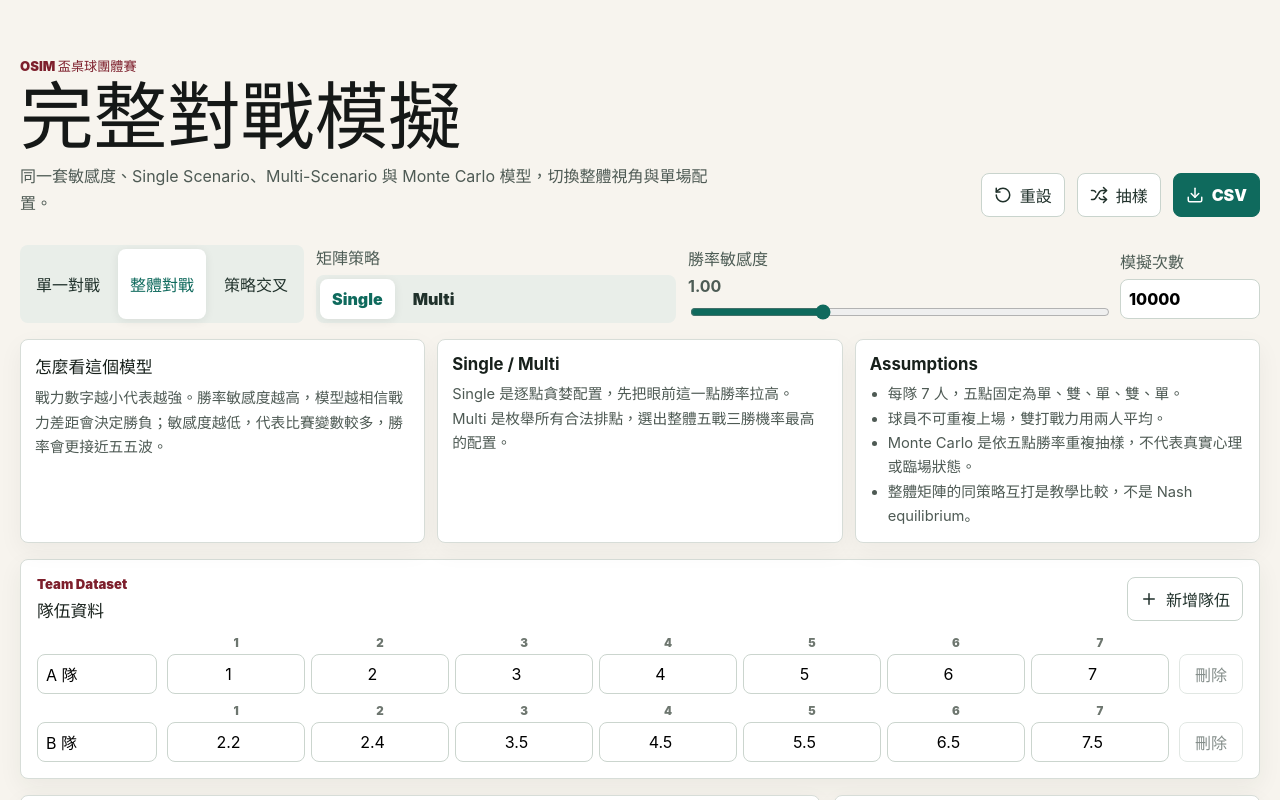
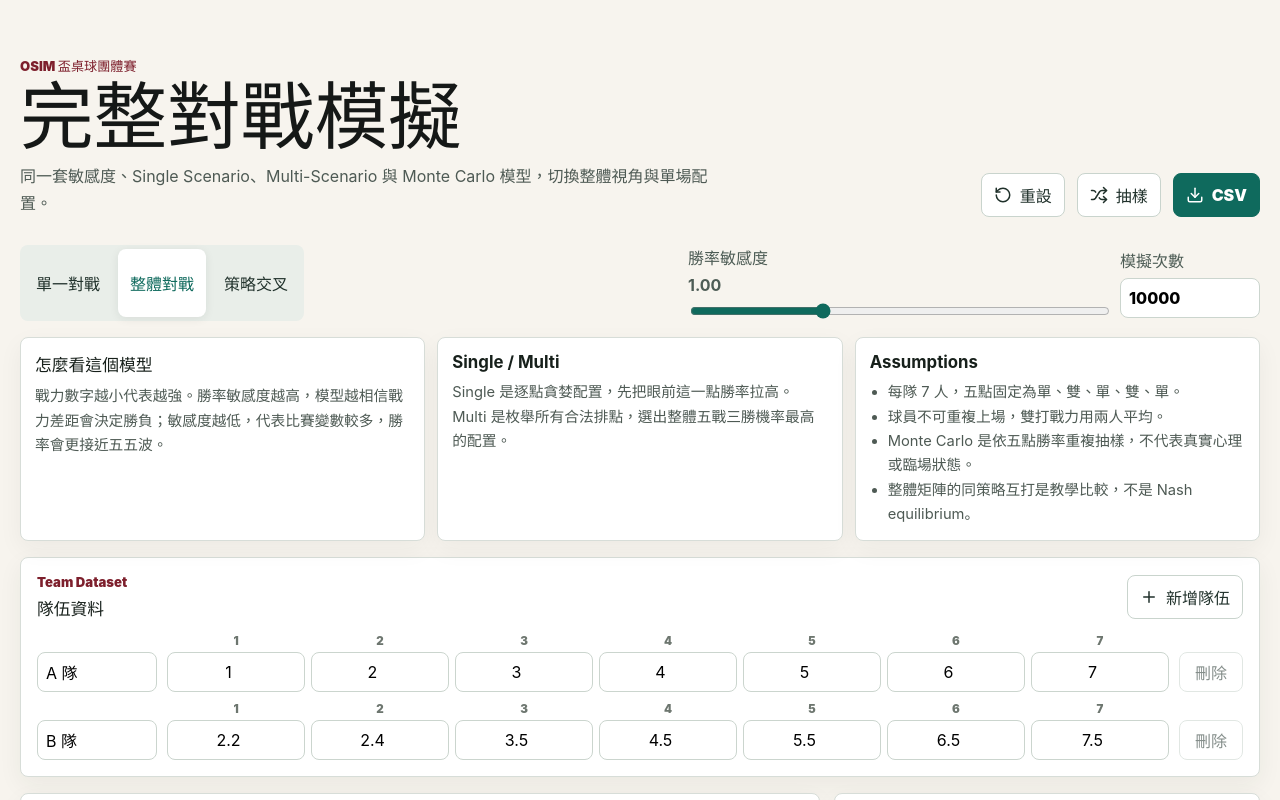
Before and after one commit to huangcody/osimgame, a React (Vite) app: page / in a window 1280 px wide. Both pictures are taken after a click on the button "整體對戰". Shown: the top 800 px of the page. Built offline with nearby package versions, Linux system fonts and the light colour scheme.

Commit message:
Refine overall and strategy cross displays

```diff
--- a/src/App.tsx
+++ b/src/App.tsx
@@ -29,7 +29,6 @@ interface DragSelection {
 function App() {
   const [teams, setTeams] = useState<TeamDefinition[]>(DEFAULT_TEAMS);
   const [tab, setTab] = useState<TabId>("detail");
-  const [strategy, setStrategy] = useState<StrategyId>("single");
   const [sensitivity, setSensitivity] = useState(1);
   const [runs, setRuns] = useState(DEFAULT_MONTE_CARLO_RUNS);
   const [seedNonce, setSeedNonce] = useState(1);
@@ -57,9 +56,13 @@ function App() {
     setSelectedDrag(null);
   }, [teamA.id, teamA.players, teamB.id, teamB.players]);
 
-  const matrix = useMemo(
-    () => buildTournamentMatrix(teams, strategy, sensitivity, runs, seedNonce),
-    [teams, strategy, sensitivity, runs, seedNonce],
+  const singleMatrix = useMemo(
+    () => buildTournamentMatrix(teams, "single", sensitivity, runs, seedNonce),
+    [teams, sensitivity, runs, seedNonce],
+  );
+  const multiMatrix = useMemo(
+    () => buildTournamentMatrix(teams, "multi", sensitivity, runs, seedNonce),
+    [teams, sensitivity, runs, seedNonce],
   );
 
   const singleResult = useMemo(
@@ -80,7 +83,7 @@ function App() {
     ? evaluateHeadToHead(teamA, teamB, manualA, manualB, sensitivity, runs, seedNonce + 1000, "manual")
     : null;
 
-  const downloadMatrix = () => downloadText("osim-overall-matrix.csv", exportMatrixCsv(matrix));
+  const downloadMatrix = () => downloadText("osim-overall-matrix.csv", `${exportMatrixCsv(singleMatrix)}\n${exportMatrixCsv(multiMatrix).split("\n").slice(1).join("\n")}`);
   const downloadDetail = () => {
     const results = [manualResult, singleResult, multiResult].filter(Boolean) as HeadToHeadResult[];
     downloadText("osim-head-to-head.csv", exportHeadToHeadCsv(results));
@@ -119,13 +122,10 @@ function App() {
           <button type="button" className={tab === "cross" ? "active" : ""} onClick={() => setTab("cross")}>策略交叉</button>
         </div>
         <ModelControls
-          strategy={strategy}
-          setStrategy={setStrategy}
           sensitivity={sensitivity}
           setSensitivity={setSensitivity}
           runs={runs}
           setRuns={setRuns}
-          showStrategy={tab === "overall"}
         />
       </section>
 
@@ -135,7 +135,8 @@ function App() {
 
       {tab === "overall" ? (
         <OverallDashboard
-          matrix={matrix}
+          singleMatrix={singleMatrix}
+          multiMatrix={multiMatrix}
           teams={teams}
           onSelectMatchup={(nextA, nextB) => {
             setTeamAId(nextA.id);
@@ -176,33 +177,18 @@ function App() {
 }
 
 function ModelControls({
-  strategy,
-  setStrategy,
   sensitivity,
   setSensitivity,
   runs,
   setRuns,
-  showStrategy,
 }: {
-  strategy: StrategyId;
-  setStrategy: (strategy: StrategyId) => void;
   sensitivity: number;
   setSensitivity: (value: number) => void;
   runs: number;
   setRuns: (value: number) => void;
-  showStrategy: boolean;
 }) {
   return (
-    <div className={`modelStrip ${showStrategy ? "" : "withoutStrategy"}`}>
-      {showStrategy && (
-        <div className="strategyControl">
-          <span>矩陣策略</span>
-          <div className="segmented">
-            <button type="button" className={strategy === "single" ? "active" : ""} onClick={() => setStrategy("single")}>Single</button>
-            <button type="button" className={strategy === "multi" ? "active" : ""} onClick={() => setStrategy("multi")}>Multi</button>
-          </div>
-        </div>
-      )}
+    <div className="modelStrip withoutStrategy">
       <label className="rangeLabel" htmlFor="sensitivity">
         勝率敏感度 <strong>{sensitivity.toFixed(2)}</strong>
         <input id="sensitivity" type="range" min="0.1" max="3" step="0.05" value={sensitivity} onChange={(event) => setSensitivity(Number(event.target.value))} />
@@ -293,13 +279,47 @@ function TeamManager({ teams, setTeams }: { teams: TeamDefinition[]; setTeams: (
   );
 }
 
-function OverallDashboard({ matrix, teams, onSelectMatchup }: { matrix: TournamentMatrixResult; teams: TeamDefinition[]; onSelectMatchup: (teamA: TeamDefinition, teamB: TeamDefinition) => void }) {
+function OverallDashboard({
+  singleMatrix,
+  multiMatrix,
+  teams,
+  onSelectMatchup,
+}: {
+  singleMatrix: TournamentMatrixResult;
+  multiMatrix: TournamentMatrixResult;
+  teams: TeamDefinition[];
+  onSelectMatchup: (teamA: TeamDefinition, teamB: TeamDefinition) => void;
+}) {
+  return (
+    <section className="overallStack">
+      <OverallScenario matrix={singleMatrix} teams={teams} title="Single Scenario" subtitle="所有隊伍都採單點思維" onSelectMatchup={onSelectMatchup} />
+      <OverallScenario matrix={multiMatrix} teams={teams} title="Multi-Scenario" subtitle="所有隊伍都採多點思維" onSelectMatchup={onSelectMatchup} />
+    </section>
+  );
+}
+
+function OverallScenario({
+  matrix,
+  teams,
+  title,
+  subtitle,
+  onSelectMatchup,
+}: {
+  matrix: TournamentMatrixResult;
+  teams: TeamDefinition[];
+  title: string;
+  subtitle: string;
+  onSelectMatchup: (teamA: TeamDefinition, teamB: TeamDefinition) => void;
+}) {
   return (
     <section className="dashboardGrid">
       <div className="tablePanel matrixPanel">
         <div className="tableHeader">
-          <h2>勝率矩陣</h2>
-          <span>{matrix.strategy === "single" ? "Single vs Single" : "Multi vs Multi"}</span>
+          <div>
+            <h2>{title}</h2>
+            <p>{subtitle}</p>
+          </div>
+          <span>勝率矩陣</span>
         </div>
         <div className="matrixScroll">
           <div className="matrix" style={{ gridTemplateColumns: `96px repeat(${teams.length}, minmax(92px, 1fr))` }}>
@@ -481,10 +501,12 @@ function StrategyCrossTable({ results, teamAName, teamBName }: { results: CrossR
             <div key={`${row}-label`} className="crossSide">{strategyShortLabel(row)}</div>
             {cols.map((col) => {
               const item = getResult(row, col);
-              const percent = item.result.theoreticalAWinProbability * 100;
+              const aPercent = item.result.theoreticalAWinProbability * 100;
+              const bPercent = 100 - aPercent;
               return (
                 <article key={`${row}-${col}`} className="crossCell" style={{ background: heatColor(item.result.theoreticalAWinProbability) }}>
-                  <strong>{percent.toFixed(1)}%</strong>
+                  <strong>{item.result.teamA.name} {aPercent.toFixed(1)}%</strong>
+                  <strong className="secondaryRate">{item.result.teamB.name} {bPercent.toFixed(1)}%</strong>
                   <span>抽樣 {(item.result.monteCarlo.simulatedAWinProbability * 100).toFixed(1)}%</span>
                 </article>
               );
--- a/src/styles.css
+++ b/src/styles.css
@@ -97,8 +97,7 @@ h2 {
 
 .iconButton,
 .textButton,
-.tabs button,
-.segmented button {
+.tabs button {
   min-height: 40px;
   border: 1px solid #c9d4cd;
   border-radius: 8px;
@@ -127,8 +126,7 @@ h2 {
   margin: 8px 0 16px;
 }
 
-.tabs,
-.segmented {
+.tabs {
   display: flex;
   gap: 6px;
   border-radius: 8px;
@@ -136,14 +134,12 @@ h2 {
   padding: 4px;
 }
 
-.tabs button,
-.segmented button {
+.tabs button {
   border: 0;
   background: transparent;
 }
 
-.tabs button.active,
-.segmented button.active {
+.tabs button.active {
   background: #ffffff;
   color: #0f6a5d;
   box-shadow: 0 2px 10px rgba(28, 42, 35, 0.08);
@@ -160,13 +156,6 @@ h2 {
 .modelStrip.withoutStrategy {
   grid-template-columns: minmax(240px, 420px) 140px;
   justify-content: end;
-}
-
-.strategyControl {
-  display: grid;
-  gap: 6px;
-  color: #4d5c55;
-  font-weight: 900;
 }
 
 .rangeLabel,
@@ -287,6 +276,11 @@ input[type="range"] {
   gap: 14px;
 }
 
+.overallStack {
+  display: grid;
+  gap: 16px;
+}
+
 .tablePanel {
   overflow: hidden;
 }
@@ -300,6 +294,13 @@ input[type="range"] {
   color: #0f6a5d;
   font-weight: 900;
   white-space: nowrap;
+}
+
+.tableHeader p {
+  margin: 6px 0 0;
+  color: #6d766f;
+  font-size: 0.86rem;
+  line-height: 1.5;
 }
 
 .matrixScroll {
@@ -391,6 +392,11 @@ input[type="range"] {
 
 .crossCell strong {
   font-size: 1.25rem;
+}
+
+.crossCell .secondaryRate {
+  color: #1f4f8f;
+  font-size: 1rem;
 }
 
 .crossCell span {
@@ -686,9 +692,6 @@ input[type="range"] {
     flex: 1;
   }
 
-  .segmented {
-    width: fit-content;
-  }
 }
 
 @media (max-width: 560px) {
```
